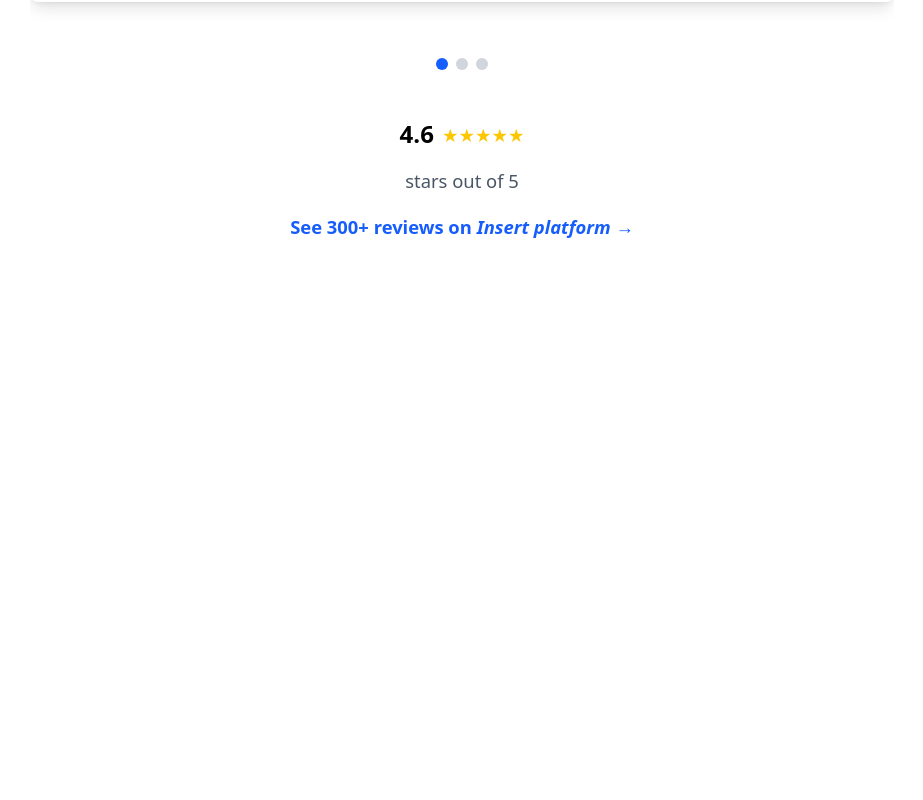
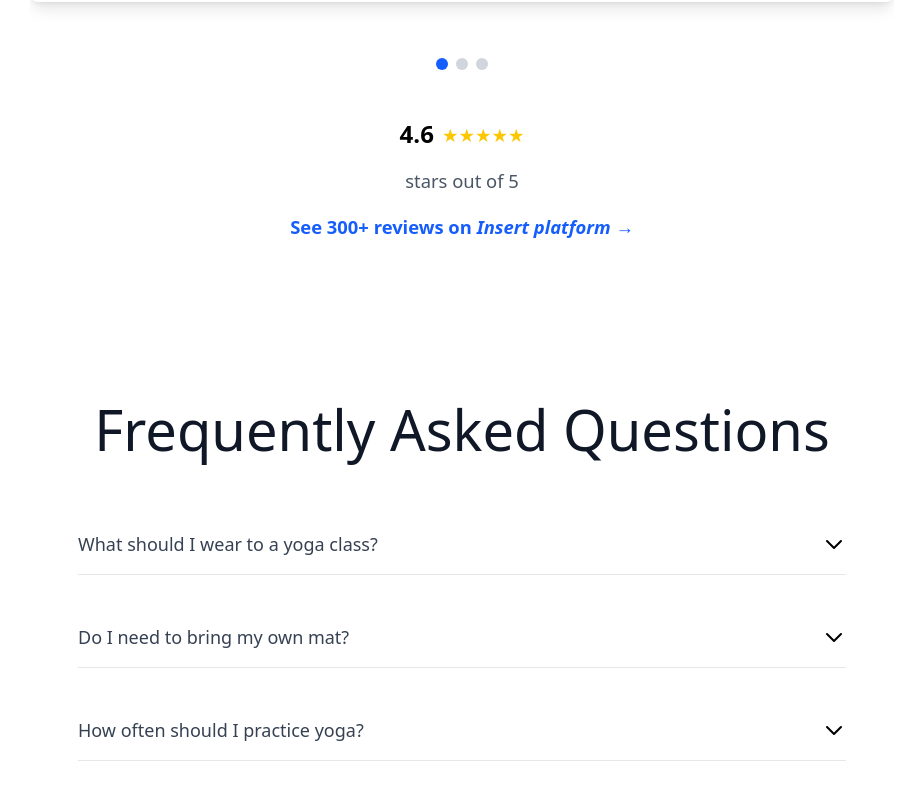
Before and after one commit to JevonThompsonx/Business_standard_template.ts, a React (Vite) app: page / in a window 1280 px wide. Shown: the part 1510-2310 px from the top of the page, without its empty margins (178-1101 px from the left). Before the commit the page ends 1799 px from the top, so only its background shows below. Built offline with nearby package versions, Linux system fonts and the light colour scheme.

Commit message:
Created base for faq section

```diff
--- /dev/null
+++ b/src/components/FAQSection.tsx
@@ -0,0 +1,83 @@
+import { useState } from 'react';
+
+interface FAQItem {
+  question: string;
+  answer: string;
+}
+
+const FAQSection = () => {
+  const faqItems: FAQItem[] = [
+    {
+      question: 'What should I wear to a yoga class?',
+      answer: 'Wear comfortable, breathable clothing that allows for movement. Yoga is typically practiced barefoot.',
+    },
+    {
+      question: 'Do I need to bring my own mat?',
+      answer: 'We provide mats for beginners, but regular practitioners may prefer to bring their own for hygiene and comfort.',
+    },
+    {
+      question: 'How often should I practice yoga?',
+      answer: 'Start with 2-3 times per week and gradually increase as you feel comfortable. Consistency is more important than duration.',
+    },
+  ];
+
+  return (
+    <div className="bg-white py-16 px-4 sm:px-6 lg:px-8">
+      <div className="max-w-3xl mx-auto">
+        <h2 className="text-3xl font-extralight text-gray-900 text-center mb-12">
+          Frequently Asked Questions
+        </h2>
+
+        <div className="space-y-8">
+          {faqItems.map((faq, index) => (
+            <AccordionItem key={index} faq={faq} />
+          ))}
+        </div>
+      </div>
+    </div>
+  );
+};
+
+const AccordionItem = ({ faq }: { faq: FAQItem }) => {
+  const [isOpen, setIsOpen] = useState(false);
+
+  return (
+    <div className="border-b border-gray-200">
+      <button
+        className="flex justify-between items-center w-full py-4 text-left"
+        onClick={() => setIsOpen(!isOpen)}
+      >
+        <span className="text-lg font-medium text-gray-700 hover:text-gray-900">
+          {faq.question}
+        </span>
+        <span className="ml-6 h-7 flex items-center">
+          <svg
+            className={`w-6 h-6 transform transition-transform duration-300 ${
+              isOpen ? 'rotate-180' : 'rotate-0'
+            }`}
+            fill="none"
+            stroke="currentColor"
+            viewBox="0 0 24 24"
+          >
+            <path
+              strokeLinecap="round"
+              strokeLinejoin="round"
+              strokeWidth={2}
+              d="M19 9l-7 7-7-7"
+            />
+          </svg>
+        </span>
+      </button>
+
+      <div
+        className={`overflow-hidden transition-all duration-300 ${
+          isOpen ? 'max-h-40 opacity-100' : 'max-h-0 opacity-0'
+        }`}
+      >
+        <p className="text-gray-500 pb-6">{faq.answer}</p>
+      </div>
+    </div>
+  );
+};
+
+export default FAQSection;
--- a/src/components/index.tsx
+++ b/src/components/index.tsx
@@ -1,5 +1,6 @@
 import { Nav, navLinks, navLinksMapped } from "./Nav"
 import { HomeWelcomeCardMobile, HomeWelcomeCardDesktop, ReactiveWelcomeCard } from "./WelcomeCards/"
+import FAQSection from "./FAQSection"
 import ProductShowcase from "./ShowcaseComponents/ProductShowcase"
 import TestimonialCarousel from "./Testimonials"
-export { Nav, navLinks, navLinksMapped, HomeWelcomeCardDesktop, HomeWelcomeCardMobile, ProductShowcase,TestimonialCarousel ,ReactiveWelcomeCard }
+export { Nav, navLinks, navLinksMapped, HomeWelcomeCardDesktop, HomeWelcomeCardMobile, ProductShowcase,TestimonialCarousel ,ReactiveWelcomeCard, FAQSection }
--- a/src/pages/Home.tsx
+++ b/src/pages/Home.tsx
@@ -1,4 +1,4 @@
-import { Nav, ReactiveWelcomeCard, ProductShowcase, TestimonialCarousel } from "../components"
+import { Nav, ReactiveWelcomeCard, ProductShowcase, TestimonialCarousel, FAQSection } from "../components"
 export default function Home() {
 
   return (
@@ -9,6 +9,7 @@ export default function Home() {
         <ReactiveWelcomeCard />
         <ProductShowcase />
         <TestimonialCarousel />
+        <FAQSection />
       </div>
     </>
   );
```
